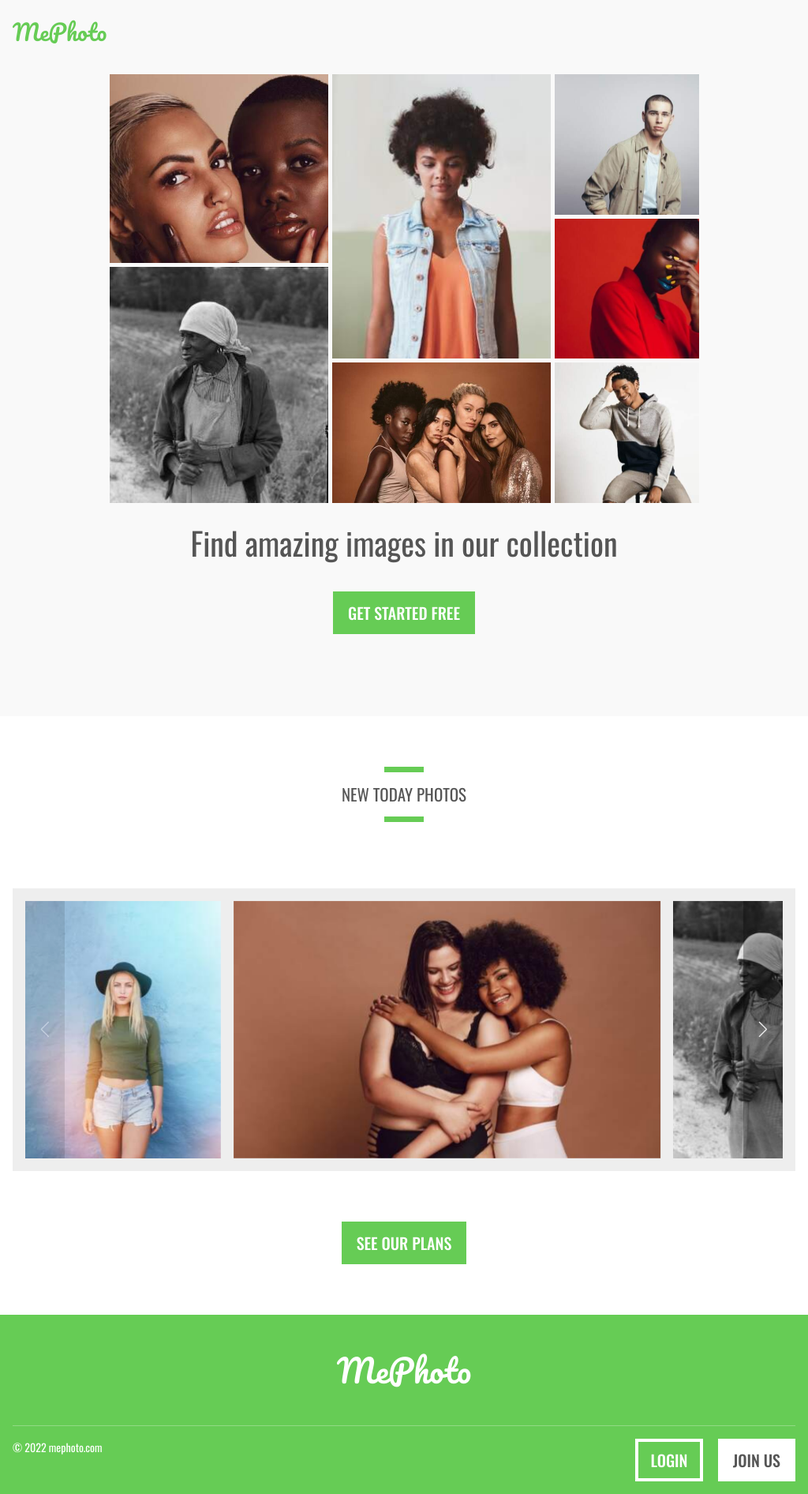
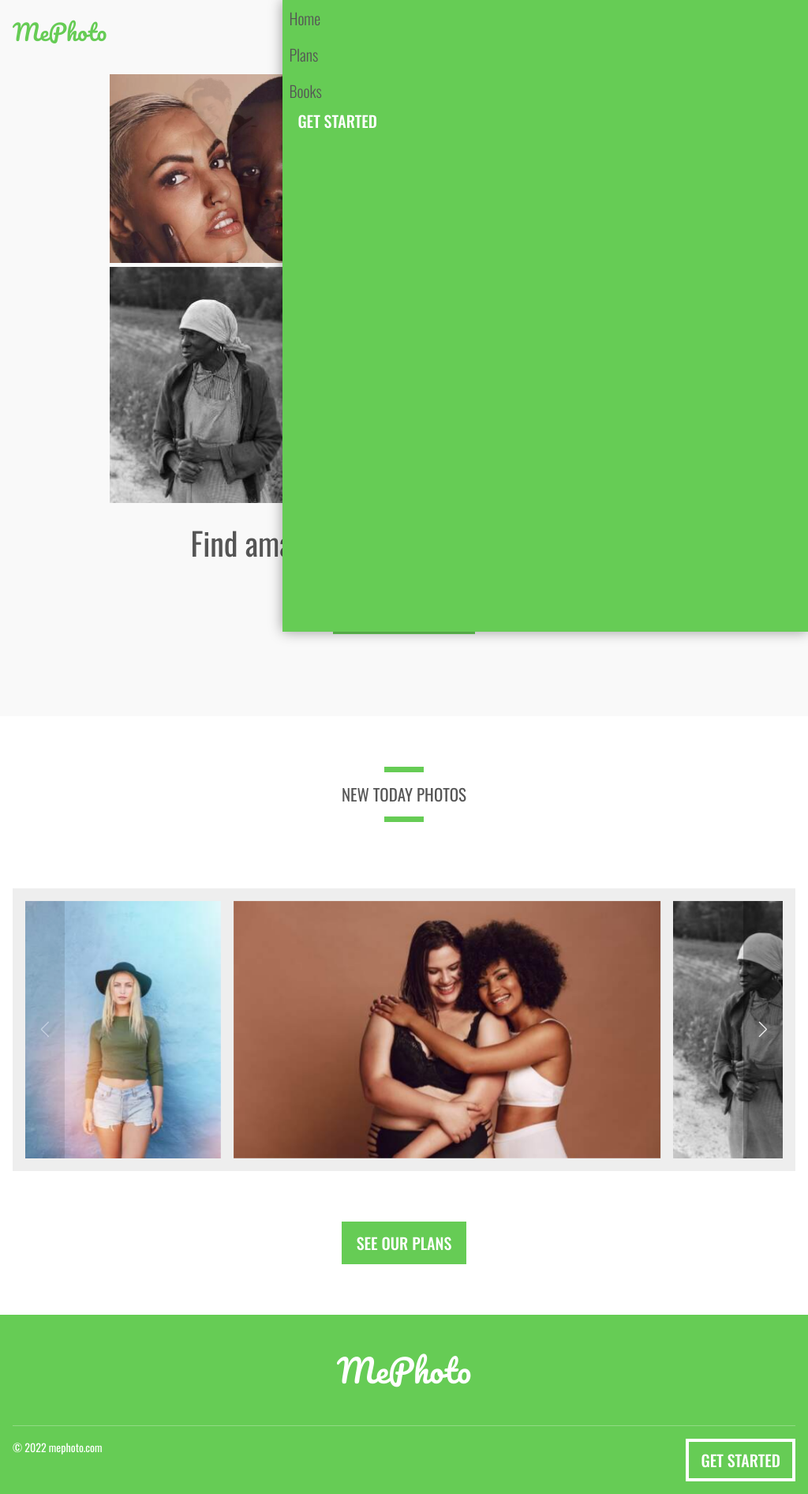
Before and after one commit to Mr-Fullstack/mephoto, a plain HTML site: page index.html in a window 1024 px wide. Shown: the whole page at 79% size. Drawn offline with nearby package versions, Linux system fonts and the light colour scheme.

Commit message:
começando o menu mobile

```diff
--- a/css/_vars.css
+++ b/css/_vars.css
@@ -6,7 +6,7 @@
     --quinary: #D5D5D5; /* quinary */
     --senary: #F9F9F9; /* senary */
     --septenary:#A6A6A6;
-    --danger: #cc5555;
+    --danger: #CC5555 ;
     --bs-gutter-x: 1.6rem;
     --bs-gutter-y: 0;
     --default-font: 'Oswald', sans-serif;
--- a/css/components/_header.css
+++ b/css/components/_header.css
@@ -38,6 +38,21 @@
 
 @media screen and (max-width:1200px) {
     .header__wrapper nav {
-        display: none;
+        position: fixed;
+        width: 65vw;
+        height: 100vh;
+        top: 0px;
+        right: 0vw;
+        background-color: var(--primary);
+        display: block;
+        transition: .3s;
+        z-index: 99999;
+        /* right: -100vw; */
+        box-shadow: 0px 0px 16px #00000063;
+    }
+    .menu{
+        display: flex;
+        flex-direction: column;
+        margin: 0px;
     }
 }
--- a/css/main.css
+++ b/css/main.css
@@ -71,6 +71,28 @@
     .slider.swiper {
         height: 279px;
     }
+    .hidden-xs{
+        visibility: hidden;
+        display: none;
+    }
+    .show-xs{
+        visibility: initial;
+        display: initial;
+    }
+}
+
+@media screen and (min-width:769px) {
+
+
+    .hidden-xs{
+
+        visibility: initial;
+        display: initial;
+    }
+    .show-xs{
+        visibility: hidden;
+        display: none;
+    }
 }
 
 .swiper-button-next,
--- a/index.html
+++ b/index.html
@@ -26,8 +26,9 @@
                         <li><a href="">Plans</a></li>
                         <li><a href="#books">Books</a></li>
                     </ul>
-                    <a class="btn btn__primary btn__primary__outline js-auth-toggle js-show-signin"> <span>LOGIN</span> </a>
-                    <a class="btn btn__primary js-auth-toggle js-show-signup"> <span>JOIN US</span> </a>
+                    <!-- <a class="btn btn__primary btn__primary__outline js-auth-toggle js-show-signin"> <span></span> </a> -->
+                    <a class="btn btn__primary js-auth-toggle js-show-signup hidden-xs"> <span>Get started</span> </a>
+                    <a class="btn btn__secondary btn__secondary__outline js-auth-toggle js-show-signup show-xs"> <span>Get started</span> </a>
                 </nav>
             </div>
         </div>
@@ -165,8 +166,7 @@
                         </div>
                         <div class="col-md-6">
                             <div class="auth">
-                                <a class="btn btn__secondary btn__secondary__outline js-auth-toggle js-show-signin"> <span>LOGIN</span> </a>
-                                <a class="btn btn__secondary js-auth-toggle js-show-signup"> <span>JOIN US</span> </a>
+                                <a class="btn btn__secondary btn__secondary__outline js-auth-toggle js-show-signin"> <span>Get started</span> </a>
                             </div>
                         </div>
                     </div>
--- a/js/main.js
+++ b/js/main.js
@@ -13,7 +13,7 @@ const newUser = new Person()
 imageGrid.config({
     targetWrapper:'.grid__image',
     customClassImageGrid:'grid__image-item',
-    setMillisecondsImageChange:8000,
+    setMillisecondsImageChange:5000,
     imageList:[
         './images/01.jpg',
         './images/02.jpg',
```
